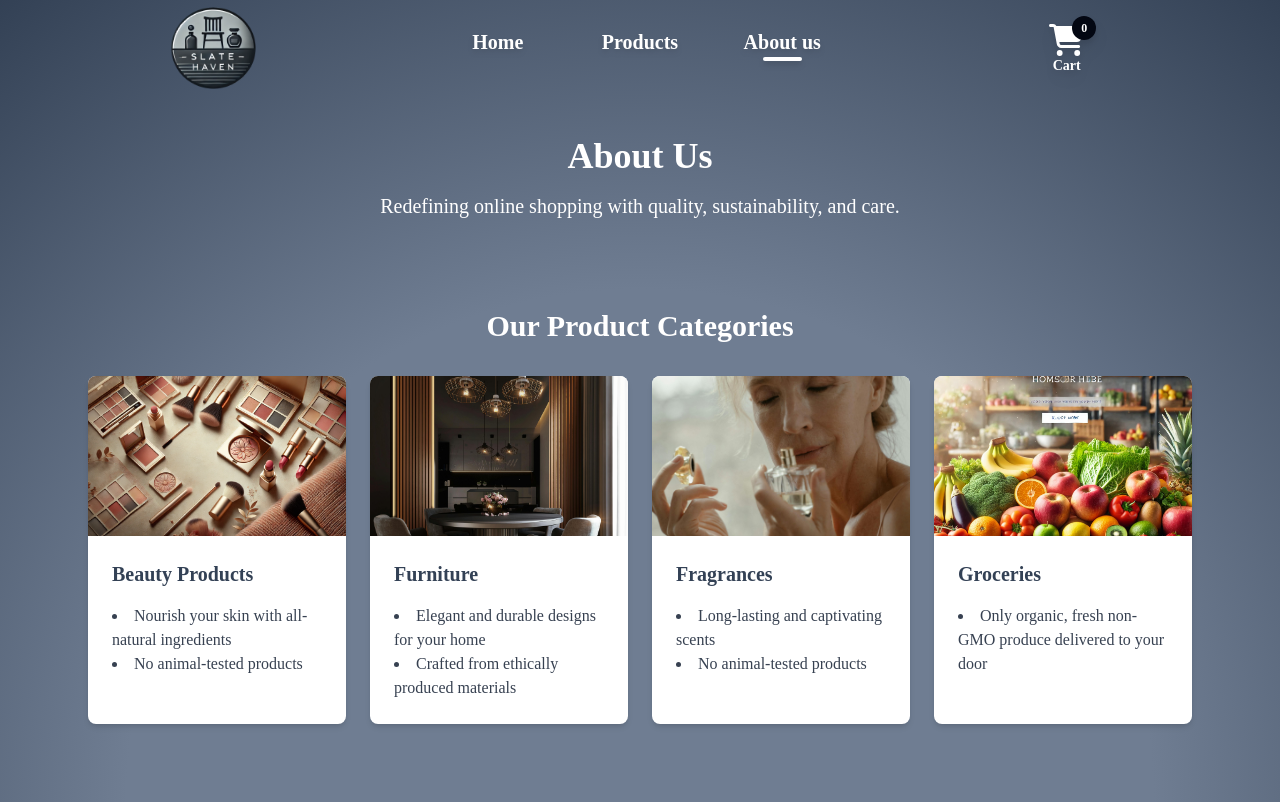
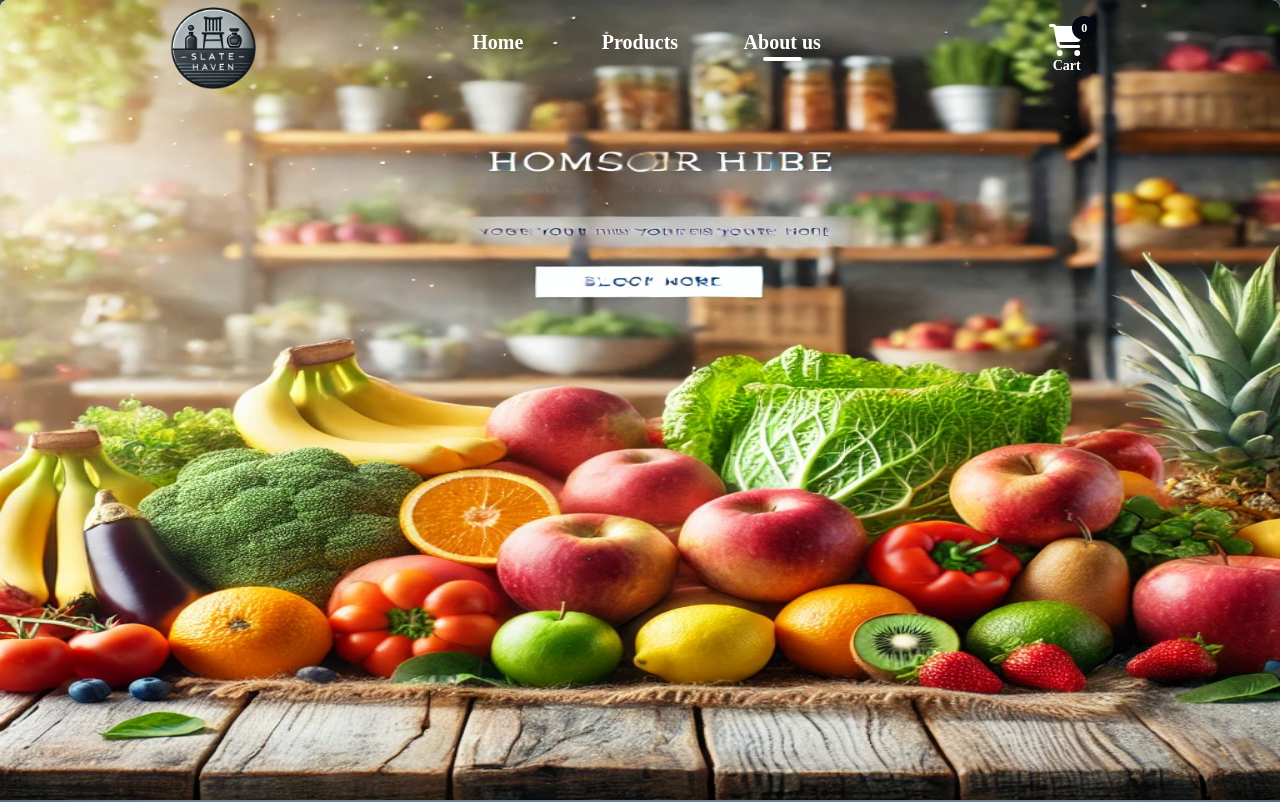
Before and after one commit to Smustus/nextjs-webshopUXUI, a Next.js app: page /about in a window 1280 px wide. Shown: the top 802 px of the page. Built offline with nearby package versions, Linux system fonts and the light colour scheme.

Commit message:
adjusted code

```diff
--- a/src/app/(pages)/about/page.tsx
+++ b/src/app/(pages)/about/page.tsx
@@ -2,6 +2,7 @@ import makeupPic2 from "../../assets/makeupPic2.webp";
 import groceries2 from "../../assets/groceries.webp";
 import furniture2 from "../../assets/furniture2.jpg";
 import perfume2 from "../../assets/perfume2.jpg";
+import Image from "next/image";
 
 const AboutPage = () => {
   const categories = [
@@ -59,10 +60,11 @@ const AboutPage = () => {
               key={category.category}
               className="bg-white rounded-lg shadow-md hover:shadow-lg transition-shadow duration-300"
             >
-              <img
+              <Image
                 src={category.image}
                 alt={category.title}
-                className="rounded-t-lg w-full h-40 object-cover"
+                fill
+                className="rounded-t-lg w-full h-40 "
               />
               <div className="p-6">
                 <h3 className="text-xl font-bold text-slate-700">
--- a/src/app/(pages)/products/page.tsx
+++ b/src/app/(pages)/products/page.tsx
@@ -2,7 +2,7 @@
 import CategoryFilterProducts from "@/app/components/CategoryFilterProducts";
 import ProductCard from "@/app/components/ProductCard";
 import SearchField from "@/app/components/SearchField";
-import React, { useEffect, useMemo, useState } from "react";
+import React, { useEffect, useState } from "react";
 
 type ProductData = {
   products: Product[];
--- a/src/app/components/CategoryFilterProducts.tsx
+++ b/src/app/components/CategoryFilterProducts.tsx
@@ -29,14 +29,13 @@ const CategoryFilterProducts = ({
     });
   };
 
+  const filterProducts = (categories: string[]) =>
+    products.filter((product) => categories.includes(product.category));
+
   useEffect(() => {
     const products = filterProducts(activeCategory);
-    console.log(products);
     setActiveFilter(products);
-  }, [activeCategory]);
-
-  const filterProducts = (categories: string[]) =>
-    products.filter((product) => categories.includes(product.category));
+  }, [activeCategory, setActiveFilter, filterProducts]);
 
   return (
     <>
--- a/src/app/components/NavigationBarPhone.tsx
+++ b/src/app/components/NavigationBarPhone.tsx
@@ -1,7 +1,7 @@
 "use client";
 import Link from "next/link";
 import { usePathname } from "next/navigation";
-import React, { useEffect, useState } from "react";
+import React, { useState } from "react";
 import Image from "next/image";
 import homeLogo from "../assets/house.svg";
 import shopLogo from "../assets/basket-shopping.svg";
```
